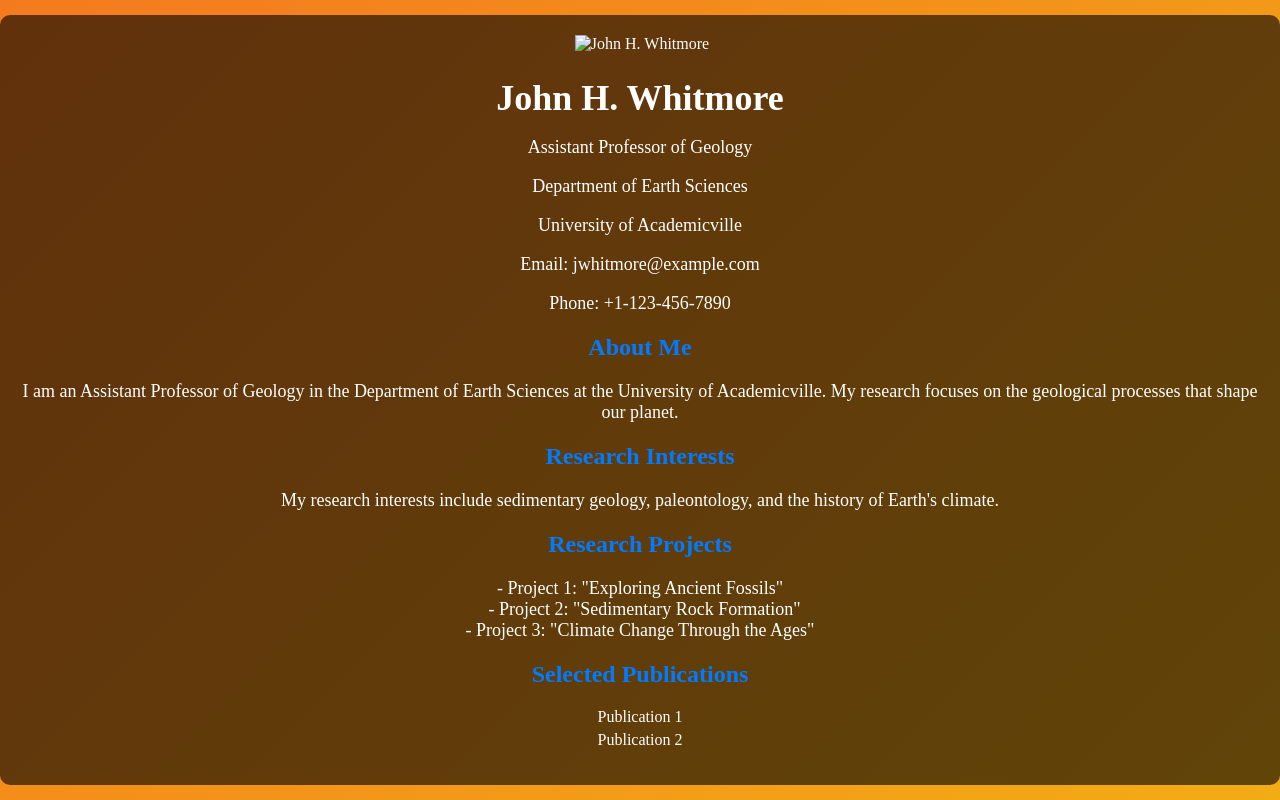
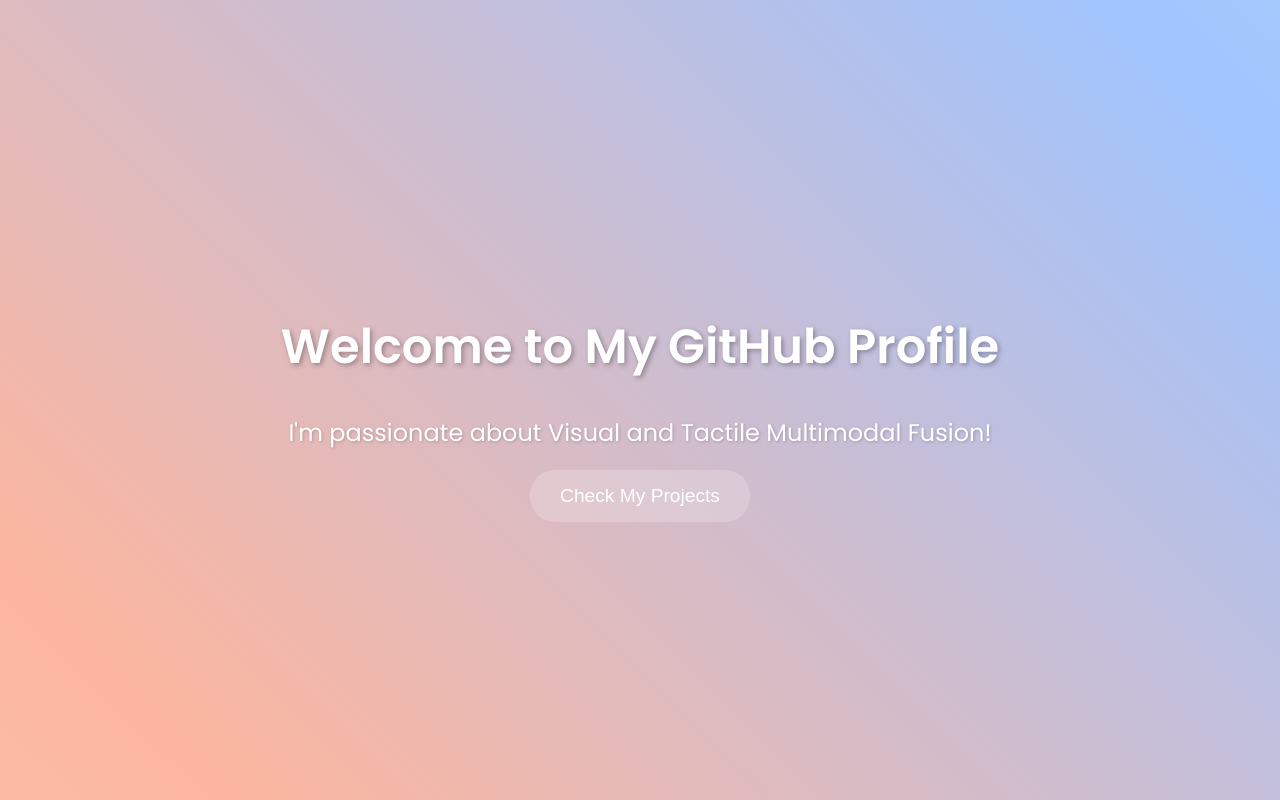
Before and after one commit to Bloomshine/Bloomshine.github.io, a plain HTML site: page index.html in a window 1280 px wide. Drawn offline with Linux system fonts and the light colour scheme.

Commit message:
Update index.html

```diff
--- a/index.html
+++ b/index.html
@@ -3,122 +3,76 @@
 <head>
     <meta charset="UTF-8">
     <meta name="viewport" content="width=device-width, initial-scale=1.0">
-    <title>John H. Whitmore - Academic Personal Page</title>
+    <meta name="description" content="Welcome to my GitHub profile">
+    <title>Your Name's GitHub</title>
+    <link href="https://fonts.googleapis.com/css2?family=Poppins:wght@300;400;600&display=swap" rel="stylesheet">
     <style>
-        /* Custom styles for your academic personal page */
         body, html {
             margin: 0;
             padding: 0;
+            width: 100%;
             height: 100%;
-            overflow: auto; /* Enable vertical scroll */
+            display: flex;
+            justify-content: center;
+            align-items: center;
+            background: linear-gradient(45deg, #ff9a9e, #fad0c4, #fad0c4, #fcb69f, #a1c4fd, #c2e9fb);
+            background-size: 400% 400%;
+            animation: gradientBG 15s ease infinite;
+            font-family: 'Poppins', sans-serif;
         }
 
-        .background-animation {
-            position: fixed;
-            top: 0;
-            left: 0;
-            width: 100%;
-            height: 100%;
-            background: linear-gradient(135deg, #3498db, #f4791f, #f1c40f);
-            background-size: 300% 300%;
-            animation: gradient 15s ease infinite;
-            display: flex;
-            align-items: center;
-            justify-content: center;
-            color: #fff;
-            text-align: center;
-        }
-
-        .content {
-            background: rgba(0, 0, 0, 0.6);
-            padding: 20px;
-            border-radius: 10px;
+        @keyframes gradientBG {
+            0% { background-position: 0% 50%; }
+            50% { background-position: 100% 50%; }
+            100% { background-position: 0% 50%; }
         }
 
         h1 {
-            font-size: 36px;
-            margin-bottom: 10px;
-        }
-
-        h2 {
-            color: #007bff;
-            font-size: 24px;
-            margin-top: 20px;
+            color: white;
+            font-size: 3em;
+            text-shadow: 2px 2px 5px rgba(0, 0, 0, 0.3);
         }
 
         p {
-            font-size: 18px;
+            color: white;
+            font-size: 1.5em;
+            margin: 20px 0;
+            text-shadow: 1px 1px 3px rgba(0, 0, 0, 0.2);
         }
 
-        ul {
-            list-style: none;
-            padding: 0;
+        .button {
+            padding: 15px 30px;
+            background-color: rgba(255, 255, 255, 0.2);
+            color: white;
+            border: none;
+            font-size: 1.2em;
+            border-radius: 25px;
+            cursor: pointer;
+            transition: background-color 0.5s, transform 0.3s;
         }
 
-        ul li {
-            margin: 5px 0;
+        .button:hover {
+            background-color: rgba(255, 255, 255, 0.4);
+            transform: scale(1.05);
         }
 
-        a {
-            text-decoration: none;
-            color: #fff;
-        }
-
-        .profile-photo {
-            margin: 20px 0;
-        }
-
-        .profile-photo img {
-            max-width: 100%;
-            border-radius: 50%;
-        }
-
-        @keyframes gradient {
-            0% {
-                background-position: 0% 50%;
-            }
-            50% {
-                background-position: 100% 50%;
-            }
-            100% {
-                background-position: 0% 50%;
-            }
+        .container {
+            text-align: center;
         }
     </style>
 </head>
 <body>
-    <div class="background-animation">
-        <div class="content">
-            <div class="photo">
-                <img src="your-photo.jpg" alt="John H. Whitmore">
-            </div>
-            <h1>John H. Whitmore</h1>
-            <p>Assistant Professor of Geology</p>
-            <p>Department of Earth Sciences</p>
-            <p>University of Academicville</p>
-            <p>Email: jwhitmore@example.com</p>
-            <p>Phone: +1-123-456-7890</p>
-            <h2>About Me</h2>
-            <p>
-                I am an Assistant Professor of Geology in the Department of Earth Sciences at the University of Academicville. My research focuses on the geological processes that shape our planet.
-            </p>
-            <h2>Research Interests</h2>
-            <p>
-                My research interests include sedimentary geology, paleontology, and the history of Earth's climate.
-            </p>
-            <h2>Research Projects</h2>
-            <p>
-                - Project 1: "Exploring Ancient Fossils"<br>
-                - Project 2: "Sedimentary Rock Formation"<br>
-                - Project 3: "Climate Change Through the Ages"
-            </p>
-            <h2>Selected Publications</h2>
-            <ul>
-                <li><a href="#">Publication 1</a></li>
-                <li><a href="#">Publication 2</a></li>
-                <!-- Add more publications as needed -->
-            </ul>
-        </div>
+    <div class="container">
+        <h1>Welcome to My GitHub Profile</h1>
+        <p>I'm passionate about Visual and Tactile Multimodal Fusion!</p>
+        <button class="button">Check My Projects</button>
     </div>
+
+    <script>
+        // Add interactivity to button (e.g., scroll to projects)
+        document.querySelector('.button').addEventListener('click', function() {
+            window.location.href = "https://github.com/your-username?tab=repositories";
+        });
+    </script>
 </body>
 </html>
```
